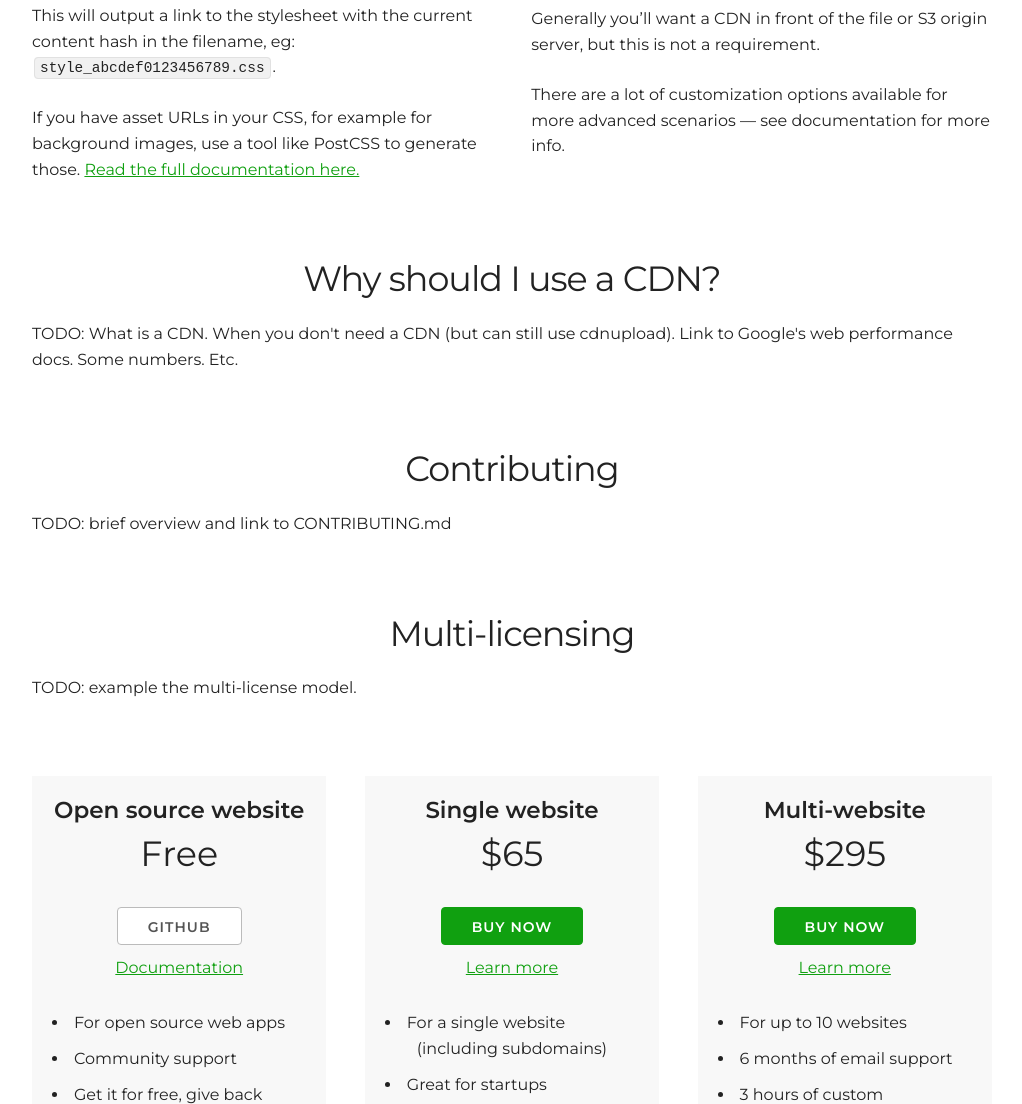
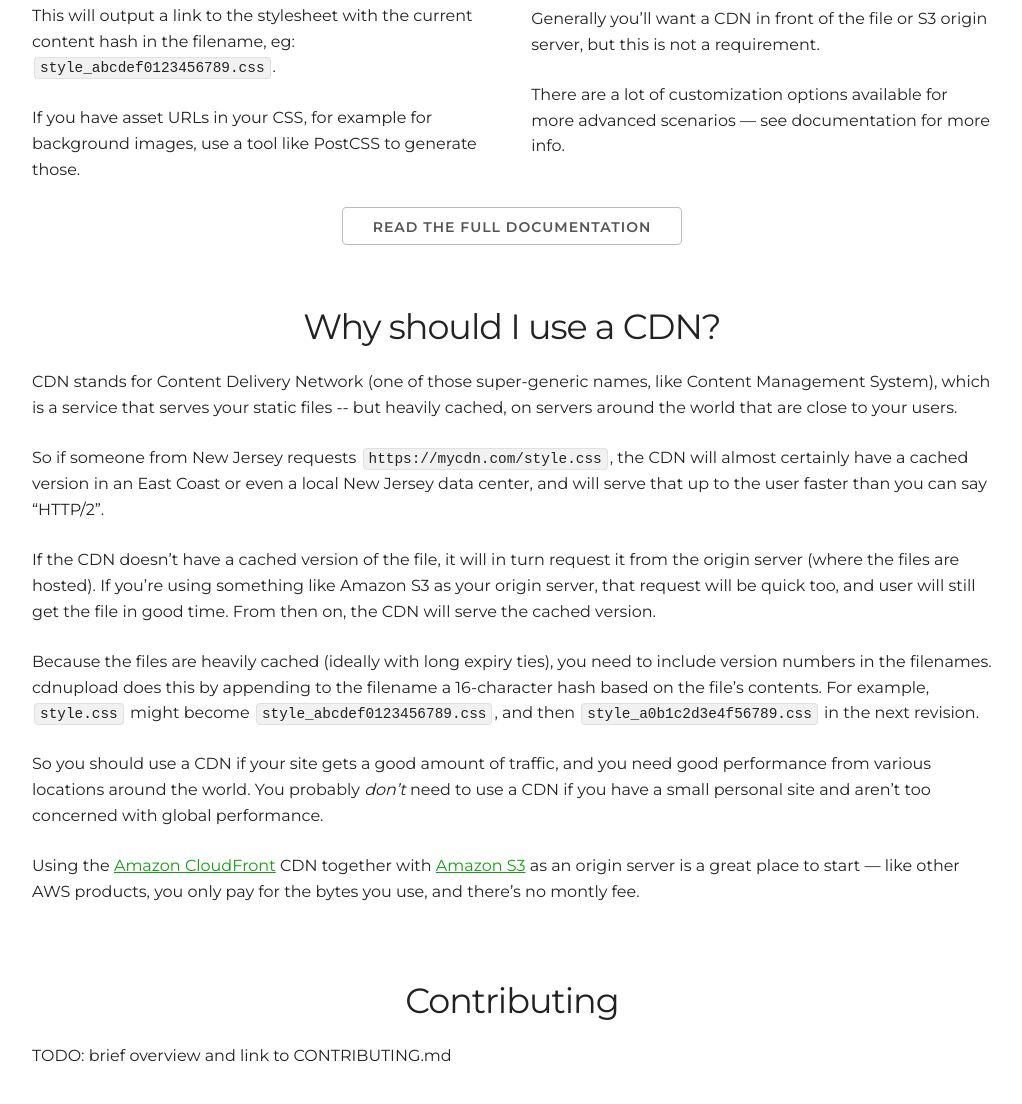
Before and after one commit to benhoyt/cdnupload, a plain HTML site: page website/index.html in a window 1280 px wide. Shown: the part 1287-2391 px from the top of the page, without its empty margins (128-1150 px from the left). Drawn offline with Linux system fonts and the light colour scheme.

Commit message:
Add CDN section

```diff
--- a/website/index.html
+++ b/website/index.html
@@ -68,7 +68,7 @@ def static_url(rel_path):
       href="{{ 'style.css'|static_url }}"&gt;</pre>
 
             <p>This will output a link to the stylesheet with the current content hash in the filename, eg: <code>style_abcdef0123456789.css</code>.</p>
-            <p>If you have asset URLs in your CSS, for example for background images, use a tool like PostCSS to generate those. <a href="TODO">Read the full documentation here.</a></p>
+            <p>If you have asset URLs in your CSS, for example for background images, use a tool like PostCSS to generate those.</p>
         </div>
         <div class="one-half column">
             <p><b>Add the upload step to your deployment process.</b> This makes the static files available to users immediately whent the deployment is live. Use the cdnupload command line to control what files are uploaded and where they go (a directory for serving via nginx or Apache, or Amazon S3). This can be as simple as:</p>
@@ -80,11 +80,21 @@ def static_url(rel_path):
             <p>There are a lot of customization options available for more advanced scenarios &mdash; see documentation for more info.</p>
         </div>
     </div>
+    <p style="text-align: center;"><a href="TODO"><button>Read the full documentation</button></a></p>
 
+    <h2 id="cdn">Why should I use a CDN?</h2>
     <div class="row">
-        <h2 id="cdn">Why should I use a CDN?</h2>
-        <p>
-        TODO: What is a CDN. When you don't need a CDN (but can still use cdnupload). Link to Google's web performance docs. Some numbers. Etc.
+        <p>CDN stands for Content Delivery Network (one of those super-generic names, like Content Management System), which is a service that serves your static files -- but heavily cached, on servers around the world that are close to your users.</p>
+
+        <p>So if someone from New Jersey requests <code>https://mycdn.com/style.css</code>, the CDN will almost certainly have a cached version in an East Coast or even a local New Jersey data center, and will serve that up to the user faster than you can say “HTTP/2”.</p>
+
+        <p>If the CDN doesn’t have a cached version of the file, it will in turn request it from the origin server (where the files are hosted). If you’re using something like Amazon S3 as your origin server, that request will be quick too, and user will still get the file in good time. From then on, the CDN will serve the cached version.</p>
+
+        <p>Because the files are heavily cached (ideally with long expiry ties), you need to include version numbers in the filenames. cdnupload does this by appending to the filename a 16-character hash based on the file’s contents. For example, <code>style.css</code> might become <code>style_abcdef0123456789.css</code>, and then <code>style_a0b1c2d3e4f56789.css</code> in the next revision.</p>
+
+        <p>So you should use a CDN if your site gets a good amount of traffic, and you need good performance from various locations around the world. You probably <i>don’t</i> need to use a CDN if you have a small personal site and aren’t too concerned with global performance.</p>
+
+        <p>Using the <a href="https://aws.amazon.com/cloudfront/">Amazon CloudFront</a> CDN together with <a href="https://aws.amazon.com/s3/">Amazon S3</a> as an origin server is a great place to start&nbsp;&mdash; like other AWS products, you only pay for the bytes you use, and there’s no montly fee.</p>
     </div>
 
     <div class="row">
```
